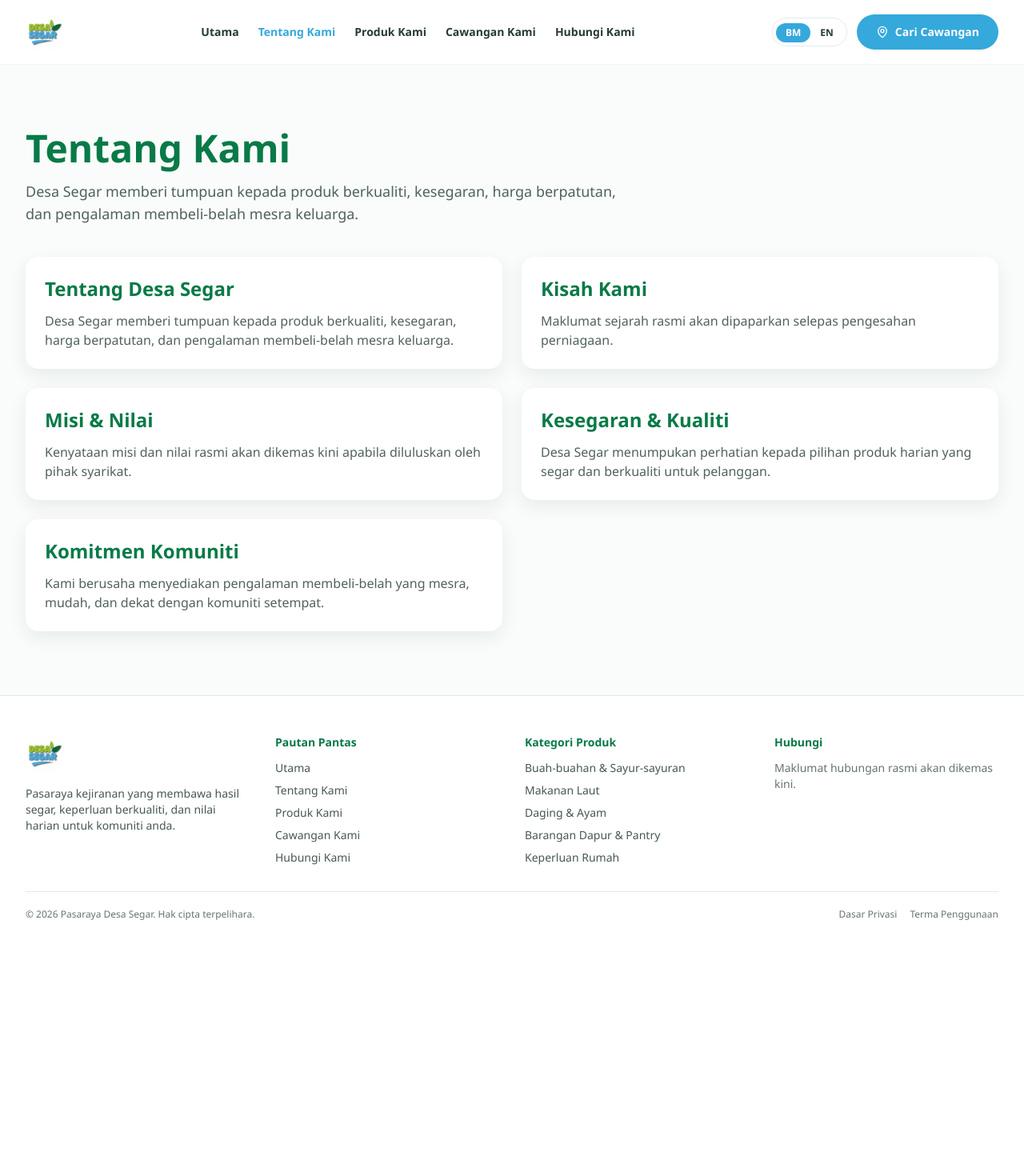
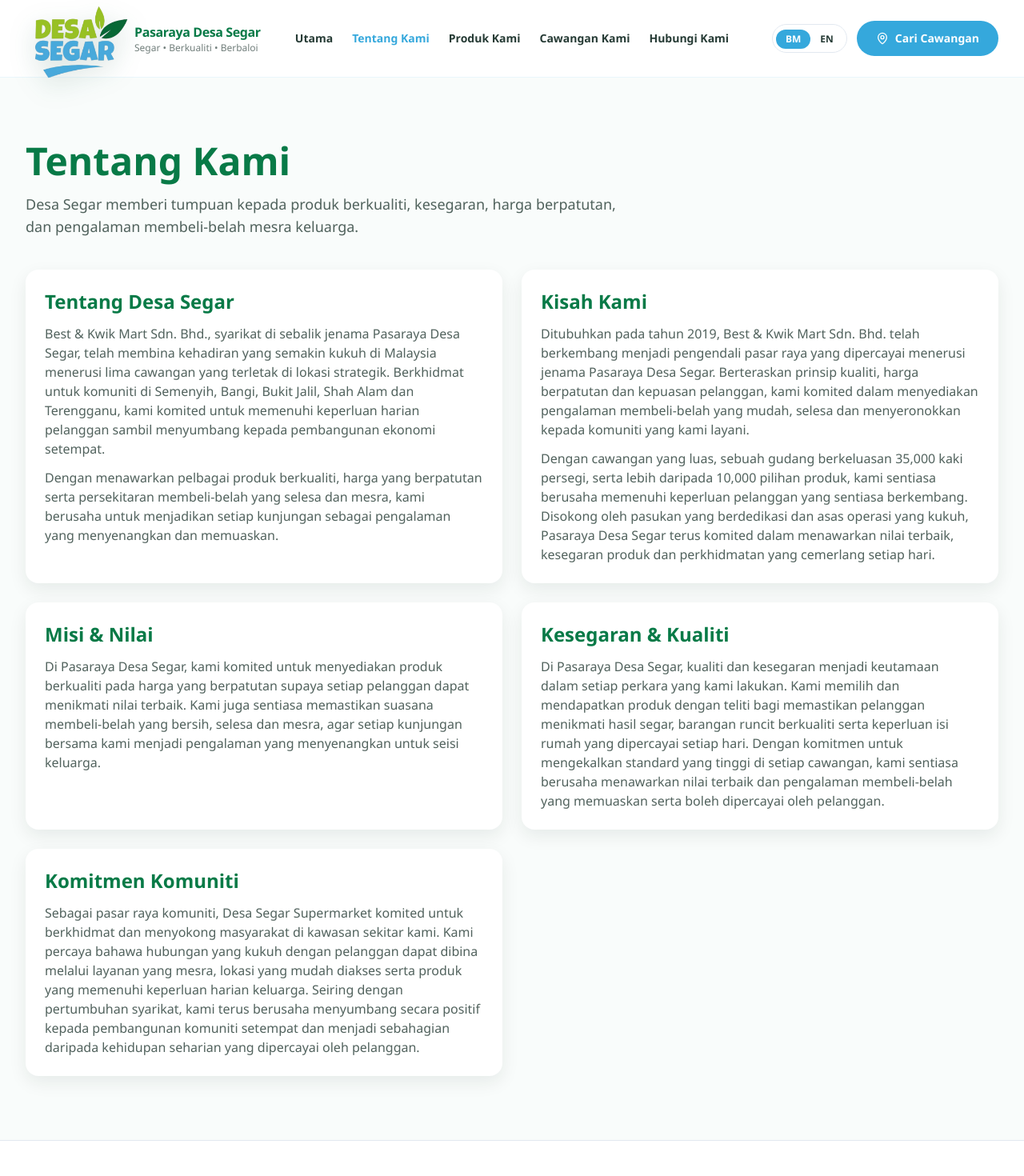
Before and after one commit to mknorizan/desa-segar-website, a React (Vite) app: page /about in a window 1280 px wide. Shown: the top 1470 px of the page at 80% size. Before the commit the page ends 1199 px from the top, so only its background shows below. Built offline with nearby package versions, Linux system fonts and the light colour scheme.

Commit message:
Update about us

```diff
--- a/index.html
+++ b/index.html
@@ -14,7 +14,7 @@
       content="Segar untuk setiap komuniti dengan produk berkualiti dan nilai harian."
     />
     <meta property="og:type" content="website" />
-    <meta property="og:image" content="/images/desa-segar-logo-enhanced.jpeg" />
+    <meta property="og:image" content="/images/desa-segar-logo-enhanced-removebg.png" />
     <title>Pasaraya Desa Segar</title>
   </head>
   <body>
--- a/src/components/layout/Header.tsx
+++ b/src/components/layout/Header.tsx
@@ -11,13 +11,28 @@
   const [open, setOpen] = useState(false)
 
   return (
-    <header className="sticky top-0 z-50 border-b border-brandBlue/10 bg-white/95 backdrop-blur">
-      <Container className="flex h-20 items-center justify-between">
-        <NavLink to="/" className="shrink-0" aria-label={t.siteName}>
-          <img src="/images/desa-segar-logo-enhanced.jpeg" alt="Pasaraya Desa Segar logo" className="h-12 w-auto" />
+    <header className="sticky top-0 z-50 overflow-visible border-b border-brandBlue/10 bg-white/95 backdrop-blur">
+      <Container className="relative overflow-visible">
+        <div className="flex h-[88px] items-center justify-between lg:h-24">
+          <NavLink to="/" className="relative z-[60] flex items-center overflow-visible" aria-label={t.siteName}>
+            <span className="relative block h-[88px] w-[88px] shrink-0 sm:h-[92px] sm:w-[102px] lg:h-24 lg:w-[128px]">
+              <img
+                src="/images/desa-segar-logo-enhanced-removebg.png"
+                alt="Pasaraya Desa Segar logo"
+                className="absolute bottom-[-12px] left-0 w-[96px] max-w-none drop-shadow-[0_10px_16px_rgba(13,76,55,0.18)] sm:bottom-[-16px] sm:w-[112px] lg:bottom-[-26px] lg:w-[138px]"
+              />
+            </span>
+            <span className="hidden min-w-0 flex-col justify-center pl-2 leading-tight sm:flex">
+              <span className="text-sm font-extrabold tracking-tight text-leafGreen lg:text-base">
+                Pasaraya Desa Segar
+              </span>
+              <span className="text-[11px] font-medium text-charcoal/65 lg:text-xs">
+                Segar • Berkualiti • Berbaloi
+              </span>
+            </span>
           </NavLink>
 
-        <nav className="hidden items-center gap-6 lg:flex" aria-label="Primary">
+          <nav className="absolute left-1/2 hidden -translate-x-1/2 items-center gap-6 lg:flex" aria-label="Primary">
           {navigationItems.map((item) => (
             <NavLink
               key={item.key}
@@ -72,6 +87,7 @@
           >
             {open ? <X size={22} /> : <Menu size={22} />}
           </button>
+        </div>
       </Container>
 
       {open ? (
--- a/src/data/company.ts
+++ b/src/data/company.ts
@@ -1,7 +1,7 @@
 import type { FooterLinkGroup } from '../types/content'
 
 export const company = {
-  logo: '/images/desa-segar-logo-enhanced.jpeg',
+  logo: '/images/desa-segar-logo-enhanced-removebg.png',
   contactEmail: '',
   contactPhone: '',
   whatsappLink: '',
--- a/src/pages/About.tsx
+++ b/src/pages/About.tsx
@@ -1,48 +1,147 @@
 import { Container } from '../components/common/Container'
 import { useI18n } from '../i18n/I18nContext'
 import { usePageMeta } from '../hooks/usePageMeta'
+import type { ReactNode } from 'react'
+
+interface AboutSection {
+  key: string
+  title: string
+  body: ReactNode
+}
 
 export function AboutPage() {
   const { language, t } = useI18n()
   usePageMeta(t.pages.about.title, t.pages.about.intro)
 
-  const sections = [
+  const sections: AboutSection[] = [
     {
       key: 'about-desa-segar',
       title: language === 'bm' ? 'Tentang Desa Segar' : 'About Desa Segar',
-      body: t.pages.about.intro,
+      body:
+        language === 'bm' ? (
+          <>
+            <p>
+                Best & Kwik Mart Sdn. Bhd., syarikat di sebalik jenama Pasaraya Desa Segar, telah membina kehadiran yang
+                semakin kukuh di Malaysia menerusi lima cawangan yang terletak di lokasi strategik. Berkhidmat untuk komuniti
+                di Semenyih, Bangi, Bukit Jalil, Shah Alam dan Terengganu, kami komited untuk memenuhi keperluan harian
+                pelanggan sambil menyumbang kepada pembangunan ekonomi setempat.
+            </p>
+            <p>
+                Dengan menawarkan pelbagai produk berkualiti, harga yang berpatutan serta persekitaran membeli-belah yang selesa
+                dan mesra, kami berusaha untuk menjadikan setiap kunjungan sebagai pengalaman yang menyenangkan dan memuaskan.
+            </p>
+          </>
+        ) : (
+          <>
+            <p>
+                Best & Kwik Mart Sdn Bhd is the company behind the Desa Segar Supermarket brand, with a growing presence
+                across Malaysia through five strategically positioned branches. Located in Semenyih, Bangi, Bukit Jalil, Shah
+                Alam, and Terengganu, our supermarkets are dedicated to serving local communities while contributing to
+                economic development in the areas we operate.
+            </p>
+            <p>
+                We take pride in offering a diverse range of high-quality products, delivering excellent value, convenience,
+                and a pleasant shopping experience for every customer.
+            </p>
+          </>
+        ),
     },
     {
       key: 'our-story',
       title: language === 'bm' ? 'Kisah Kami' : 'Our Story',
       body:
-        language === 'bm'
-          ? 'Maklumat sejarah rasmi akan dipaparkan selepas pengesahan perniagaan.'
-          : 'Official company story details will be published after business verification.',
+        language === 'bm' ? (
+          <>
+            <p>
+              Ditubuhkan pada tahun 2019, Best & Kwik Mart Sdn. Bhd. telah berkembang menjadi pengendali pasar raya yang
+              dipercayai menerusi jenama Pasaraya Desa Segar. Berteraskan prinsip kualiti, harga berpatutan dan kepuasan
+              pelanggan, kami komited dalam menyediakan pengalaman membeli-belah yang mudah, selesa dan menyeronokkan kepada
+              komuniti yang kami layani.
+            </p>
+            <p>
+              Dengan cawangan yang luas, sebuah gudang berkeluasan 35,000 kaki persegi, serta lebih daripada 10,000 pilihan
+              produk, kami sentiasa berusaha memenuhi keperluan pelanggan yang sentiasa berkembang. Disokong oleh pasukan
+              yang berdedikasi dan asas operasi yang kukuh, Pasaraya Desa Segar terus komited dalam menawarkan nilai
+              terbaik, kesegaran produk dan perkhidmatan yang cemerlang setiap hari.
+            </p>
+          </>
+        ) : (
+          <>
+            <p>
+              Founded in 2019, Best & Kwik Mart Sdn Bhd has grown into a trusted retail operator through its Desa Segar
+              Supermarket brand. Built on the principles of quality, affordability, and customer satisfaction, we are
+              committed to providing a convenient and enjoyable shopping experience for the communities we serve.
+            </p>
+            <p>
+              With spacious outlets, a robust 35,000-square-foot warehouse, and over 10,000 product selections, we
+              continuously strive to meet the evolving needs of our customers. Supported by dedicated teams and a strong
+              operational foundation, Desa Segar Supermarket remains focused on delivering value, freshness, and
+              exceptional service every day.
+            </p>
+          </>
+        ),
     },
     {
       key: 'mission-values',
       title: language === 'bm' ? 'Misi & Nilai' : 'Mission & Values',
       body:
-        language === 'bm'
-          ? 'Kenyataan misi dan nilai rasmi akan dikemas kini apabila diluluskan oleh pihak syarikat.'
-          : 'Formal mission and values statements will be updated after company approval.',
+        language === 'bm' ? (
+          <p>
+            Di Pasaraya Desa Segar, kami komited untuk menyediakan produk berkualiti pada harga yang berpatutan supaya
+            setiap pelanggan dapat menikmati nilai terbaik. Kami juga sentiasa memastikan suasana membeli-belah yang
+            bersih, selesa dan mesra, agar setiap kunjungan bersama kami menjadi pengalaman yang menyenangkan untuk seisi
+            keluarga.
+          </p>
+        ) : (
+          <p>
+            Desa Segar Supermarket is dedicated to offering quality products at competitive prices, ensuring excellent
+            value for our customers. We take pride in maintaining a clean and comfortable shopping environment, making
+            every visit a pleasant experience.
+          </p>
+        ),
     },
     {
       key: 'quality',
       title: language === 'bm' ? 'Kesegaran & Kualiti' : 'Freshness & Quality',
       body:
-        language === 'bm'
-          ? 'Desa Segar menumpukan perhatian kepada pilihan produk harian yang segar dan berkualiti untuk pelanggan.'
-          : 'Desa Segar focuses on fresh and quality daily product choices for customers.',
+        language === 'bm' ? (
+          <p>
+            Di Pasaraya Desa Segar, kualiti dan kesegaran menjadi keutamaan dalam setiap perkara yang kami lakukan. Kami
+            memilih dan mendapatkan produk dengan teliti bagi memastikan pelanggan menikmati hasil segar, barangan runcit
+            berkualiti serta keperluan isi rumah yang dipercayai setiap hari. Dengan komitmen untuk mengekalkan standard
+            yang tinggi di setiap cawangan, kami sentiasa berusaha menawarkan nilai terbaik dan pengalaman membeli-belah
+            yang memuaskan serta boleh dipercayai oleh pelanggan.
+          </p>
+        ) : (
+          <p>
+            At Desa Segar Supermarket, quality and freshness are at the heart of everything we do. We carefully source and
+            select our products to ensure customers enjoy fresh produce, quality groceries, and trusted household essentials
+            every day. With a commitment to maintaining high standards across our stores, we strive to provide exceptional
+            value and a shopping experience that customers can rely on.
+          </p>
+        ),
     },
     {
       key: 'community',
       title: language === 'bm' ? 'Komitmen Komuniti' : 'Community Commitment',
       body:
-        language === 'bm'
-          ? 'Kami berusaha menyediakan pengalaman membeli-belah yang mesra, mudah, dan dekat dengan komuniti setempat.'
-          : 'We strive to provide a warm, convenient, and neighbourhood-friendly shopping experience.',
+        language === 'bm' ? (
+          <p>
+            Sebagai pasar raya komuniti, Desa Segar Supermarket komited untuk berkhidmat dan menyokong masyarakat di
+            kawasan sekitar kami. Kami percaya bahawa hubungan yang kukuh dengan pelanggan dapat dibina melalui layanan
+            yang mesra, lokasi yang mudah diakses serta produk yang memenuhi keperluan harian keluarga. Seiring dengan
+            pertumbuhan syarikat, kami terus berusaha menyumbang secara positif kepada pembangunan komuniti setempat dan
+            menjadi sebahagian daripada kehidupan seharian yang dipercayai oleh pelanggan.
+          </p>
+        ) : (
+          <p>
+            As a neighbourhood supermarket, Desa Segar Supermarket is committed to serving and supporting the communities
+            around us. We believe in building lasting relationships with our customers by providing friendly service,
+            convenient shopping locations, and products that meet the everyday needs of local families. Through our
+            continued growth, we aim to contribute positively to the communities we serve and become a trusted part of
+            daily life.
+          </p>
+        ),
     },
   ]
 
@@ -56,7 +155,7 @@
           {sections.map((section) => (
             <article key={section.key} className="rounded-2xl bg-white p-6 shadow-soft">
               <h2 className="text-2xl font-bold text-leafGreen">{section.title}</h2>
-              <p className="mt-3 text-charcoal/80">{section.body}</p>
+              <div className="mt-3 space-y-3 text-charcoal/80">{section.body}</div>
             </article>
           ))}
         </div>
```
Also changed, not shown: public/images/desa-segar-logo-enhanced-removebg.png (added). Lines whose indentation alone changed are shown as unchanged.
